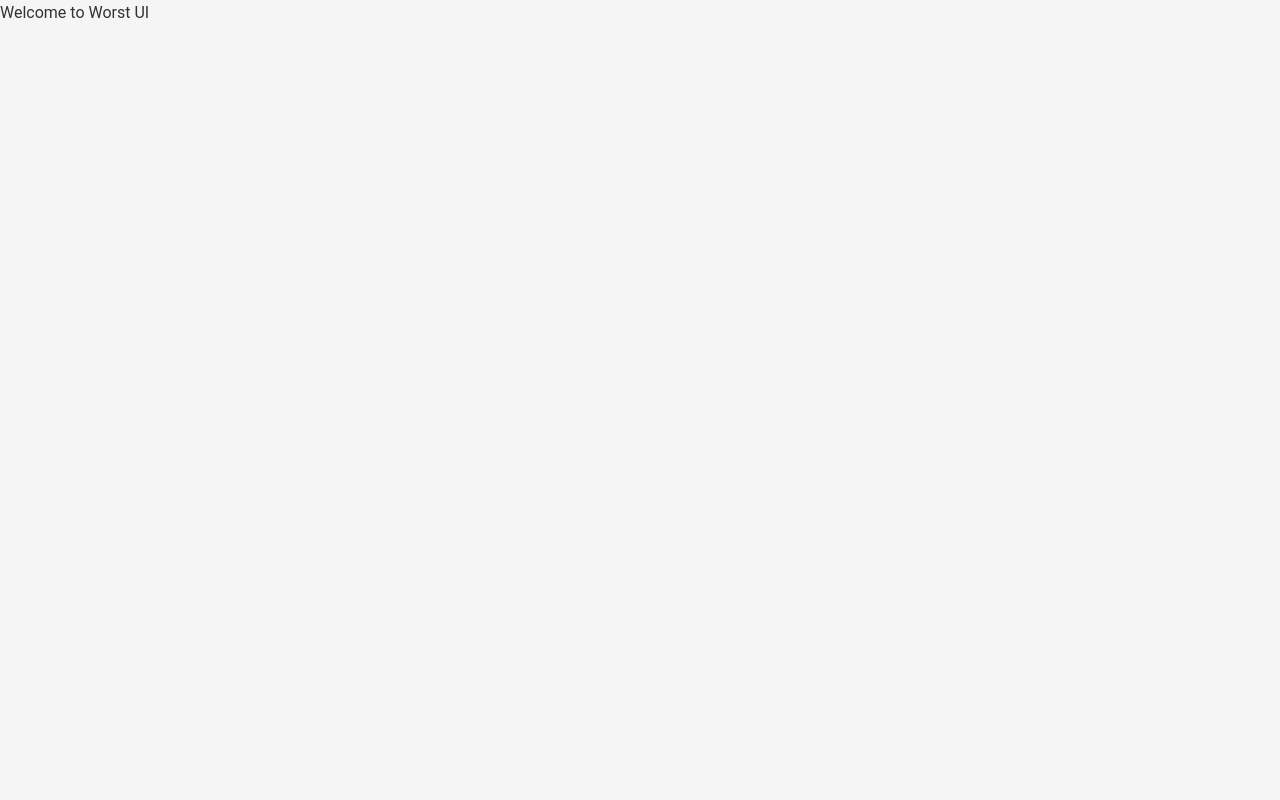
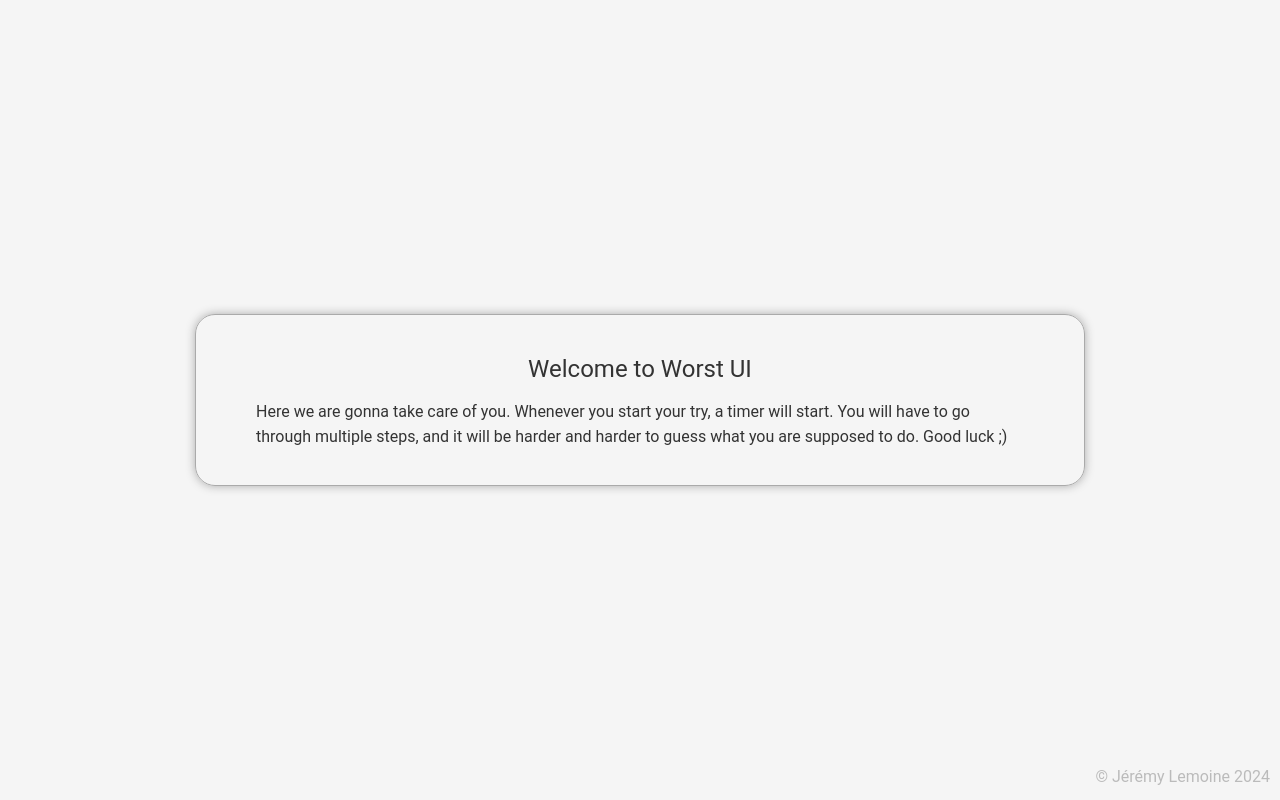
Before and after one commit to Jeremy-Lemoine/worst-ui, a React (Vite) app: page / in a window 1280 px wide. Built offline with nearby package versions, Linux system fonts and the light colour scheme.

Commit message:
[New] Welcome page

```diff
--- a/src/App.css
+++ b/src/App.scss
@@ -1,5 +1,6 @@
 html,
-body {
+body,
+#root {
 	margin: 0;
 	padding: 0;
 	font-family: "Roboto", sans-serif;
@@ -8,4 +9,8 @@ body {
 	font-size: 16px;
 	line-height: 1.6;
 	overflow-x: hidden;
+	width: 100%;
+	height: 100%;
+	display: flex;
+	position: relative;
 }
--- a/src/App.tsx
+++ b/src/App.tsx
@@ -1,7 +1,17 @@
-import "./App.css";
+import "./App.scss";
+import LegalCopyright from "./components/LegalCopyright";
+import Welcome from "./components/Welcome/Welcome";
+import Center from "./components/utils/layout/Center";
 
 function App() {
-	return <>Welcome to Worst UI</>;
+	return (
+		<>
+			<Center>
+				<Welcome />
+			</Center>
+			<LegalCopyright />
+		</>
+	);
 }
 
 export default App;
--- /dev/null
+++ b/src/components/LegalCopyright.tsx
@@ -0,0 +1,16 @@
+function LegalCopyright() {
+	return (
+		<div
+			style={{
+				position: "absolute",
+				bottom: "10px",
+				right: "10px",
+				color: "#bbb",
+			}}
+		>
+			<span>&copy; Jérémy Lemoine 2024</span>
+		</div>
+	);
+}
+
+export default LegalCopyright;
--- /dev/null
+++ b/src/components/Welcome/Welcome.scss
@@ -0,0 +1,14 @@
+.panel {
+	padding-block: 35px;
+	padding-inline: 60px;
+	border-radius: 20px;
+	border: 1px solid #aaa;
+	min-width: 250px;
+	max-width: 60vw;
+	box-shadow: 0 0 10px #aaa;
+	.header {
+		font-size: 1.5em;
+		margin-bottom: 10px;
+		text-align: center;
+	}
+}
--- /dev/null
+++ b/src/components/Welcome/Welcome.tsx
@@ -0,0 +1,17 @@
+import "./Welcome.scss";
+
+function Welcome() {
+	return (
+		<div className="panel">
+			<div className="header">Welcome to Worst UI</div>
+			<div>
+				Here we are gonna take care of you. Whenever you start your try,
+				a timer will start. You will have to go through multiple steps,
+				and it will be harder and harder to guess what you are supposed
+				to do. Good luck ;)
+			</div>
+		</div>
+	);
+}
+
+export default Welcome;
--- /dev/null
+++ b/src/components/utils/layout/Center.tsx
@@ -0,0 +1,13 @@
+import React from "react";
+
+function Center({ children }: { children: React.ReactNode }) {
+	return (
+		<div
+			style={{ display: "flex", flex: 1, width: "100%", height: "100%" }}
+		>
+			<div style={{ margin: "auto" }}>{children}</div>
+		</div>
+	);
+}
+
+export default Center;
```
Also changed, not shown: package.json (+6 -3 lines).
